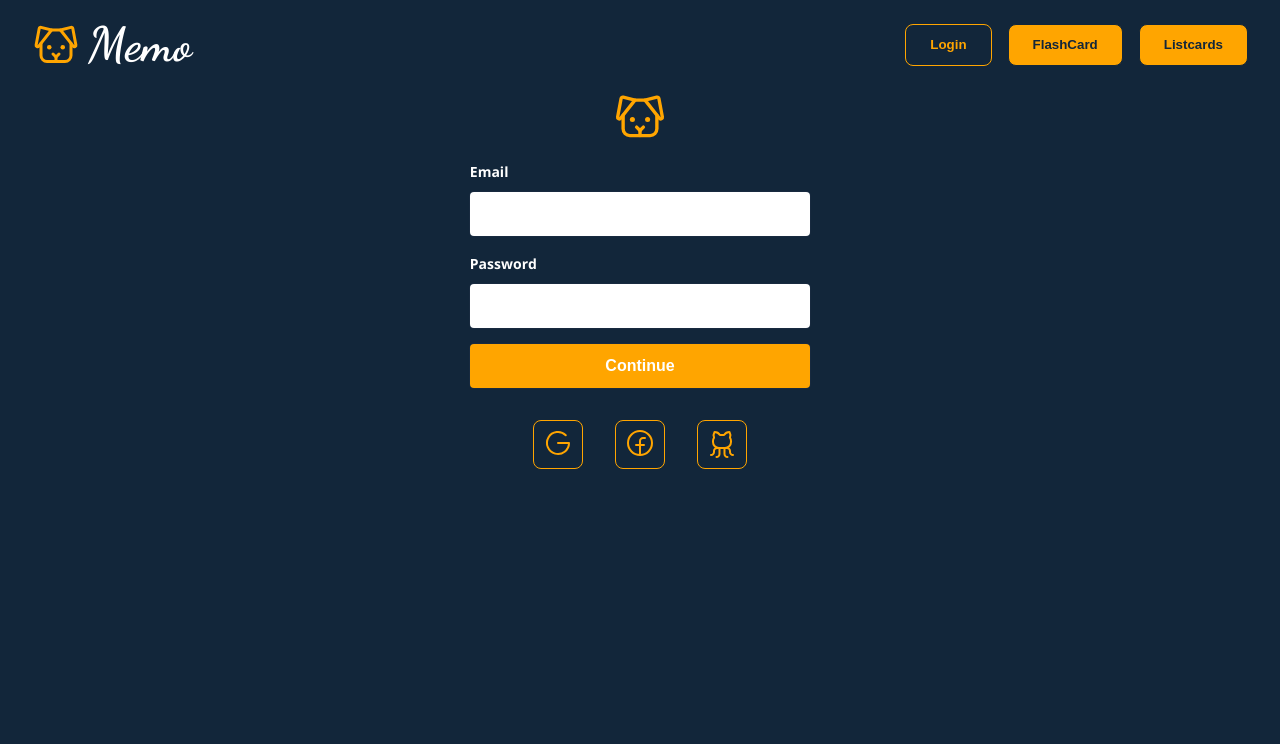
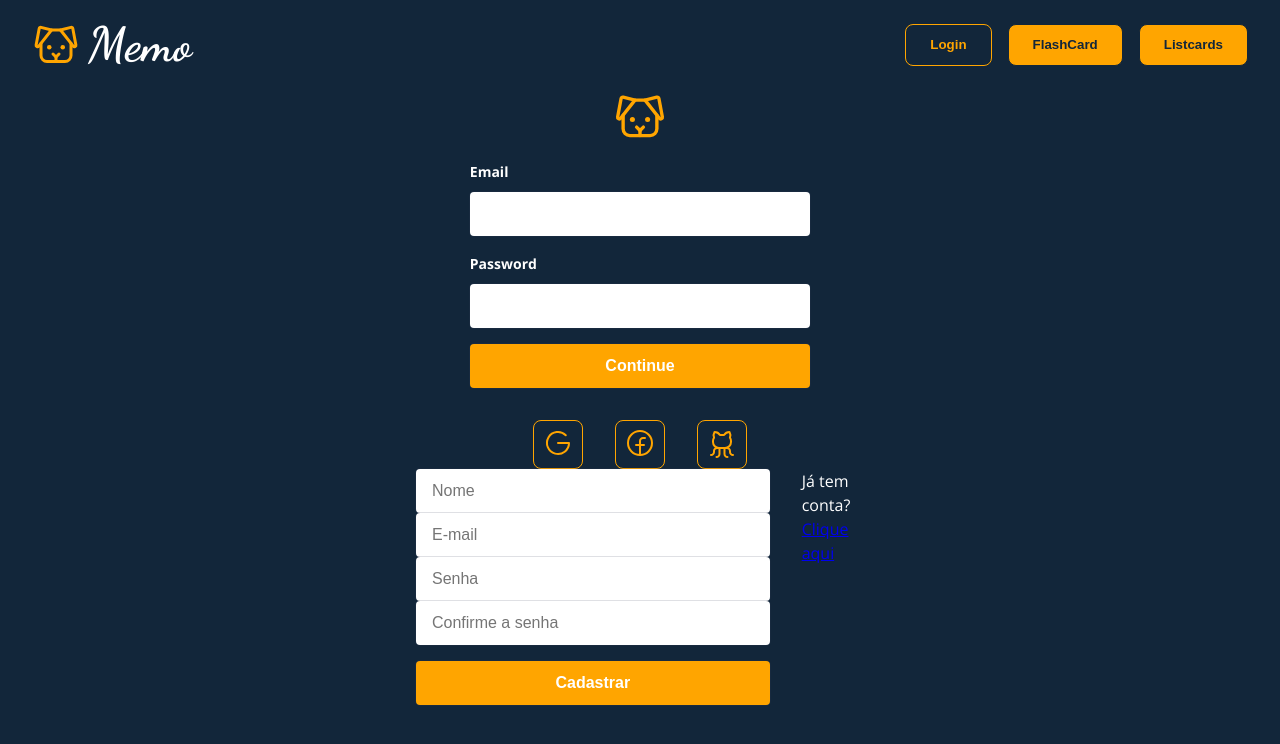
Before and after one commit to ribeirojer/Memo, a React (Vite) app in the folder frontend/: page /login in a window 1280 px wide. Shown: the top 744 px of the page. Built offline with nearby package versions, Linux system fonts and the light colour scheme.

Commit message:
edit login

```diff
--- a/frontend/src/pages/Login.tsx
+++ b/frontend/src/pages/Login.tsx
@@ -1,6 +1,7 @@
 import { GoogleAuthProvider, signInWithPopup, User } from "firebase/auth";
 import { Dog, FacebookLogo, GithubLogo, GoogleLogo } from "phosphor-react";
 import { useState } from "react";
+import { Link } from "react-router-dom";
 import styled from "styled-components";
 import { auth } from "../services/firebase";
 
@@ -71,6 +72,27 @@ const Wrapper = styled.main`
 
 const Login = (props: Props) => {
   const [user, setUser] = useState<User>({} as User);
+  const [name, setName] = useState("");
+  const [email, setEmail] = useState("");
+  const [password, setPassword] = useState("");
+  const [confirmPassword, setConfirmPassword] = useState("");
+
+  const loading = "";
+  const error = "";
+
+  const handleSubmit = (e: { preventDefault: () => void }) => {
+    e.preventDefault();
+
+    const user = {
+      name,
+      email,
+      password,
+      confirmPassword,
+    };
+
+    console.log(user);
+  };
+
   function handleGoogleSignin() {
     const provider = new GoogleAuthProvider();
 
@@ -112,6 +134,40 @@ const Login = (props: Props) => {
               <GithubLogo size={32} />
             </button>
           </div>
+          <div id="register">
+            <form onSubmit={handleSubmit}>
+              <input
+                type="text"
+                placeholder="Nome"
+                onChange={(e) => setName(e.target.value)}
+                value={name}
+              />
+              <input
+                type="email"
+                placeholder="E-mail"
+                onChange={(e) => setEmail(e.target.value)}
+                value={email}
+              />
+              <input
+                type="password"
+                placeholder="Senha"
+                onChange={(e) => setPassword(e.target.value)}
+                value={password}
+              />
+              <input
+                type="password"
+                placeholder="Confirme a senha"
+                onChange={(e) => setConfirmPassword(e.target.value)}
+                value={confirmPassword}
+              />
+              {!loading && <input type="submit" value="Cadastrar" />}
+              {loading && <input type="submit" disabled value="Aguarde..." />}
+              {/*error && <Message msg={error} type="error" />*/}
+            </form>
+            <p>
+              Já tem conta? <Link to="/login">Clique aqui</Link>
+            </p>
+          </div>
         </Wrapper>
       )}
     </div>
@@ -119,3 +175,6 @@ const Login = (props: Props) => {
 };
 
 export default Login;
+function useSelector(arg0: (state: any) => any): { loading: any; error: any } {
+  throw new Error("Function not implemented.");
+}
```
Also changed, not shown: 2 other files (tests, documents, lock files or other folders).
